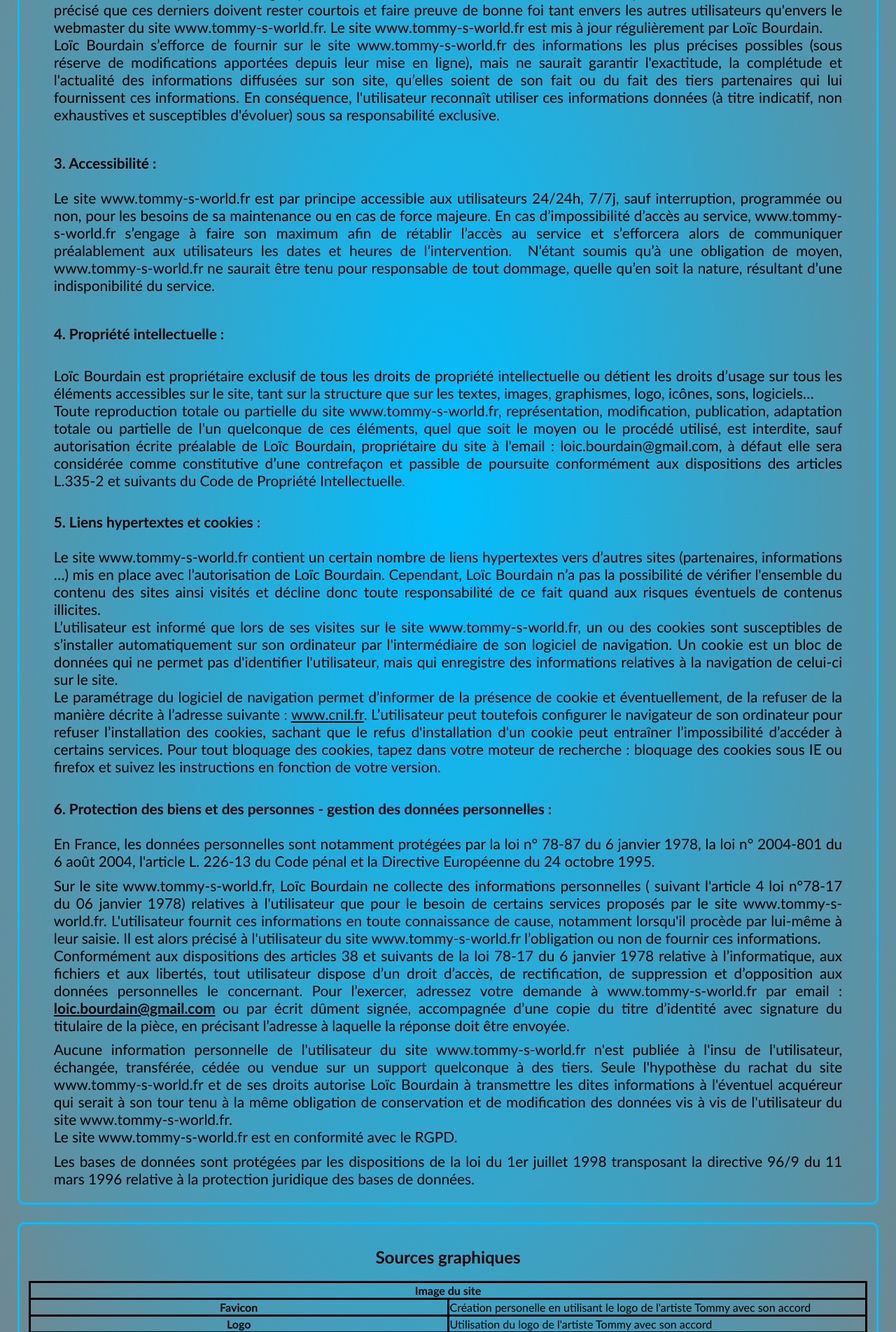
After one commit to tommysworld/site_test, a PHP site: page /mention-legale.php in a window 1280 px wide. The commit adds this page. Shown: the part 976-2880 px from the top of the page at 70% size. Run offline with PHP 8.4, Linux system fonts and the light colour scheme.

Commit message:
Modification des éléments
Modification de certaines pages après le rassemblement du 25/05/19

```diff
--- a/contact.php
+++ b/contact.php
@@ -119,5 +119,6 @@
     ?>
     <script src="js/formulaire.js"></script>
     <script src="js/fonction.js"></script>
+    <script src="https://maps.googleapis.com/maps/api/js?key=AIzaSyC5Jb8w4obBNXpcAVG7MnbE2qn5Klaua-M&callback=initialiseMap"></script>
 	</body>
 </html>
--- a/inc/footer.inc.php
+++ b/inc/footer.inc.php
@@ -1,3 +1,3 @@
 <footer>
-  <p>Copyright Bourdain Loïc, Rondet Elodie et Tommy - <a href="mention-legale.html">Mentions légales</a></p>
+  <p>Copyright Bourdain Loïc, Rondet Elodie et Tommy - <a href="mention-legale.php">Mentions légales</a></p>
 </footer>
--- /dev/null
+++ b/mention-legale.php
@@ -0,0 +1,232 @@
+<!DOCTYPE html>
+
+<html lang='fr'>
+	<head>
+		<meta charset="UTF-8"/>
+		<title>Tommy's World - Mentions legales</title>
+		<link href="css/style.css" rel ="stylesheet" type="text/css" />
+    <link href="css/placement.css" rel ="stylesheet" type="text/css" />
+    <link href="css/responsive.css" rel ="stylesheet" type="text/css" />
+    <link href="css/image.css" rel ="stylesheet" type="text/css" />
+		<link href="https://fonts.googleapis.com/css?family=Indie+Flower" rel="stylesheet" type='text/css'>
+		<link rel="icon" type="image/png" href="img/logo-artiste-favicon.png" />
+		<meta name="viewport" content="width=device-width" />
+	</head>
+	<body>
+		<header>
+			<div class="banniere">
+				<a href="index.html" class="logo"><img class="logo" src="img/logo-artiste.png" title="Retour à la page d'accueil" alt="Logo de l'artiste"/></a>
+				<h1 class="banniere">Tommy's World, un nouveau monde de tatouage</h1>
+				<form action="connexion.php">
+				  <input type="submit" value="Connexion" id="connexion">
+				</form>
+			</div>
+		</header>
+    <div class="responsive">
+      <?php
+        include "inc/menu.inc.php"
+      ?>
+      <div class="articles">
+        <article>
+          <p style="text-align:center">MENTIONS LEGALES :</p>
+
+          <p style="text-align:justify">Conformément aux dispositions des articles 6-III et 19 de la Loi n° 2004-575 du 21 juin 2004 pour la Confiance dans l'économie numérique, dite L.C.E.N., nous portons à la connaissance des utilisateurs et visiteurs du site : <a href="http://www.tommy-s-world.fr" target="_blank">www.tommy-s-world.fr</a> les informations suivantes :</p>
+
+          <p style="text-align:justify"><strong>1. Informations légales :</strong></p>
+
+          <p style="text-align:justify">Statut du propriétaire : <strong>particulier</strong><br />
+          Le Propriétaire est : <strong>Loïc Bourdain</strong><br />
+          Adresse postale du propriétaire : <strong>5 Place Louis Armand 45000 Orléans</strong><br />
+           <br />
+          Le Créateur du site est : <strong>Loïc Bourdain</strong><br />
+          Le Responsable de la  publication est : <strong>Loïc Bourdain</strong><br />
+          Contacter le responsable de la publication : <strong>loic.bourdain@gmail.com</strong><br />
+          Le responsable de la publication est une<strong> personne physique</strong><br />
+          <br />
+          Le Webmaster est  : <strong>Loïc Bourdain</strong><br />
+          Contacter le Webmaster :  <strong><a href="mailto:loic.bourdain@gmail.com?subject=Contact a partir des mentions légales via le site www.tommy-s-world.fr">loic.bourdain@gmail.com</a></strong><br />
+          L’hebergeur du site est : <strong>Loïc Bourdain 5 Place Louis Armand 45000 Orléans</strong><br />
+          <strong><u>CREDIT :</u> </strong> Les mentions légales ont étés générées par<strong> <a href="https://www.generer-mentions-legales.com/generateur-mentions-legales.html" target="_blank">générateur de mentions legales</a></strong><br />
+          Personnalisez votre <strong><a href="http://www.panneau-a-vendre.com/boutique/produits.php">Panneau à vendre</a></strong></p>
+
+          <p style="text-align:justify"> </p>
+
+          <p style="text-align:justify"><strong>2. Présentation et principe :</strong></p>
+
+          <p style="text-align:justify">Est désigné ci-après : <strong>Utilisateur</strong>, tout internaute se connectant et utilisant le site susnommé : <a href="http://www.tommy-s-world.fr" target="_blank">www.tommy-s-world.fr</a>.<br />
+          Le site <strong>www.tommy-s-world.fr</strong><strong> </strong>regroupe un ensemble de services, dans l'état,  mis à la disposition des utilisateurs. Il est ici précisé que ces derniers doivent rester courtois et faire preuve de bonne foi tant envers les autres utilisateurs qu'envers le webmaster du site www.tommy-s-world.fr. Le site www.tommy-s-world.fr est mis à jour régulièrement par Loïc Bourdain.<br />
+          Loïc Bourdain s’efforce de fournir sur le site www.tommy-s-world.fr des informations les plus précises possibles (sous réserve de modifications apportées depuis leur mise en ligne), mais ne saurait garantir l'exactitude, la complétude et l'actualité des informations diffusées sur son site, qu’elles soient de son fait ou du fait des tiers partenaires qui lui fournissent ces informations. En conséquence, l'utilisateur reconnaît utiliser ces informations données (à titre indicatif, non exhaustives et susceptibles d'évoluer) sous sa responsabilité exclusive.</p>
+
+          <p style="text-align:justify"> </p>
+
+          <p style="text-align:justify"><strong>3. Accessibilité :</strong><br />
+          <br />
+          Le site www.tommy-s-world.fr est par principe accessible aux utilisateurs 24/24h, 7/7j, sauf interruption, programmée ou non, pour les besoins de sa maintenance ou en cas de force majeure. En cas d’impossibilité d’accès au service, www.tommy-s-world.fr s’engage à faire son maximum afin de rétablir l’accès au service et s’efforcera alors de communiquer préalablement aux utilisateurs les dates et heures de l’intervention.  N’étant soumis qu’à une obligation de moyen, www.tommy-s-world.fr ne saurait être tenu pour responsable de tout dommage, quelle qu’en soit la nature, résultant d’une indisponibilité du service.</p>
+
+          <p style="text-align:justify"> </p>
+
+          <p style="text-align:justify"><strong>4. Propriété intellectuelle :</strong></p>
+
+          <p style="text-align:justify"><br />
+          Loïc Bourdain est propriétaire exclusif de tous les droits de propriété intellectuelle ou détient les droits d’usage sur tous les éléments accessibles sur le site, tant sur la structure que sur les textes, images, graphismes, logo, icônes, sons, logiciels…<br />
+          Toute reproduction totale ou partielle du site www.tommy-s-world.fr, représentation, modification, publication, adaptation totale ou partielle de l'un quelconque de ces éléments, quel que soit le moyen ou le procédé utilisé, est interdite, sauf autorisation écrite préalable de Loïc Bourdain, propriétaire du site à l'email : loic.bourdain@gmail.com, à défaut elle sera considérée comme constitutive d’une contrefaçon et passible de poursuite conformément aux dispositions des articles L.335-2 et suivants du Code de Propriété Intellectuelle.</p>
+
+          <p style="text-align:justify"><br />
+          <strong>5. Liens hypertextes et cookies :</strong><br />
+          <br />
+          Le site www.tommy-s-world.fr contient un certain nombre de liens hypertextes vers d’autres sites (partenaires, informations …) mis en place avec l’autorisation de Loïc Bourdain. Cependant, Loïc Bourdain n’a pas la possibilité de vérifier l'ensemble du contenu des sites ainsi visités et décline donc toute responsabilité de ce fait quand aux risques éventuels de contenus illicites.<br />
+          L’utilisateur est informé que lors de ses visites sur le site www.tommy-s-world.fr, un ou des cookies sont susceptibles de s’installer automatiquement sur son ordinateur par l'intermédiaire de son logiciel de navigation. Un cookie est un bloc de données qui ne permet pas d'identifier l'utilisateur, mais qui enregistre des informations relatives à la navigation de celui-ci sur le site. <br />
+          Le paramétrage du logiciel de navigation permet d’informer de la présence de cookie et éventuellement, de la refuser de la manière décrite à l’adresse suivante : <a href="http://www.cnil.fr">www.cnil.fr</a>. L’utilisateur peut toutefois configurer le navigateur de son ordinateur pour refuser l’installation des cookies, sachant que le refus d'installation d'un cookie peut entraîner l’impossibilité d’accéder à certains services. Pour tout bloquage des cookies, tapez dans votre moteur de recherche : bloquage des cookies sous IE ou firefox et suivez les instructions en fonction de votre version.</p>
+
+          <p style="text-align:justify"><br />
+          <strong>6. Protection des biens et des personnes - gestion des données personnelles :</strong><br />
+          <br />
+          En France, les données personnelles sont notamment protégées par la loi n° 78-87 du 6 janvier 1978, la loi n° 2004-801 du 6 août 2004, l'article L. 226-13 du Code pénal et la Directive Européenne du 24 octobre 1995.</p>
+
+          <p style="text-align:justify">Sur le site www.tommy-s-world.fr, Loïc Bourdain ne collecte des informations personnelles ( suivant l'article 4 loi n°78-17 du 06 janvier 1978) relatives à l'utilisateur que pour le besoin de certains services proposés par le site www.tommy-s-world.fr. L'utilisateur fournit ces informations en toute connaissance de cause, notamment lorsqu'il procède par lui-même à leur saisie. Il est alors précisé à l'utilisateur du site www.tommy-s-world.fr l’obligation ou non de fournir ces informations.<br />
+          Conformément aux dispositions des articles 38 et suivants de la loi 78-17 du 6 janvier 1978 relative à l’informatique, aux fichiers et aux libertés, tout utilisateur dispose d’un droit d’accès, de rectification, de suppression et d’opposition aux données personnelles le concernant. Pour l’exercer, adressez votre demande à www.tommy-s-world.fr par email : <strong><a href="mailto:loic.bourdain@gmail.com?subject=Contact à partir des mentions légales via le site www.tommy-s-world.fr">loic.bourdain@gmail.com</a></strong> ou par écrit dûment signée, accompagnée d’une copie du titre d’identité avec signature du titulaire de la pièce, en précisant l’adresse à laquelle la réponse doit être envoyée.</p>
+
+          <p style="text-align:justify">Aucune information personnelle de l'utilisateur du site www.tommy-s-world.fr n'est publiée à l'insu de l'utilisateur, échangée, transférée, cédée ou vendue sur un support quelconque à des tiers. Seule l'hypothèse du rachat du site www.tommy-s-world.fr et de ses droits autorise Loïc Bourdain à transmettre les dites informations à l'éventuel acquéreur qui serait à son tour tenu à la même obligation de conservation et de modification des données vis à vis de l'utilisateur du site www.tommy-s-world.fr.<br />
+          Le site www.tommy-s-world.fr est en conformité avec le RGPD.</p>
+
+          <p style="text-align:justify">Les bases de données sont protégées par les dispositions de la loi du 1er juillet 1998 transposant la directive 96/9 du 11 mars 1996 relative à la protection juridique des bases de données.</p>
+        </article>
+        <article>
+          <h2>Sources graphiques</h2>
+          <table>
+            <tr>
+              <th colspan=2>
+                Image du site
+              </th>
+            </tr>
+            <tr>
+              <th>
+                Favicon
+              </th>
+              <td>
+                Création personelle en utilisant le logo de l'artiste Tommy avec son accord
+              </td>
+            </tr>
+            <tr>
+              <th>
+                Logo
+              </th>
+              <td>
+                Utilisation du logo de l'artiste Tommy avec son accord
+              </td>
+            </tr>
+            <tr>
+              <th colspan=2>
+                Page Accueil
+              </th>
+            </tr>
+            <tr>
+              <th>
+                Banniére 1 aquarelle
+              </th>
+              <td>
+                Création personelle en utilisant le logo de l'artiste Tommy et un croquis de l'artiste avec son accord
+              </td>
+            </tr>
+            <tr>
+              <th>
+                Banniére 2 noir et blanc
+              </th>
+              <td>
+                Création personelle en utilisant le logo de l'artiste Tommy et un croquis de l'artiste avec son accord
+              </td>
+            </tr>
+            <tr>
+              <th colspan=2>
+                Page Noir et Blanc
+              </th>
+            </tr>
+            <tr>
+              <th>
+                Tatouages de serpent avec lycoris
+              </th>
+              <td>
+                Photo effetuée par l'artiste Tommy et diffusée avec son accord
+              </td>
+            </tr>
+            <tr>
+              <th>
+                Tatouage d'un croissant fleuri
+              </th>
+              <td>
+                Photo effetuée par l'artiste Tommy et diffusée avec son accord
+              </td>
+            </tr>
+            <tr>
+              <th colspan=2>
+                Page Aquarelle
+              </th>
+            </tr>
+            <tr>
+              <th>
+                Tatouage de fleur bleue
+              </th>
+              <td>
+                Photo effetuée par l'artiste Tommy et diffusée avec son accord
+              </td>
+            </tr>
+            <tr>
+              <th>
+                Tatouage de mandala
+              </th>
+              <td>
+                Photo effetuée par l'artiste Tommy et diffusée avec son accord
+              </td>
+            </tr>
+            <tr>
+              <th colspan=2>
+                Page Flash
+              </th>
+            </tr>
+            <tr>
+              <th>
+                Tatouage de fleur
+              </th>
+              <td>
+                Photo effetuée par l'artiste Tommy et diffusée avec son accord
+              </td>
+            </tr>
+            <tr>
+              <th>
+                Tatouage d'un flash Harry Potter
+              </th>
+              <td>
+                Photo effetuée par l'artiste Tommy et diffusée avec son accord
+              </td>
+            </tr>
+            <tr>
+              <th colspan=2>
+                Page Croquis
+              </th>
+            </tr>
+            <tr>
+              <th>
+                Croquis d'un flash avec une femme et un oiseau
+              </th>
+              <td>
+                Photo effetuée par l'artiste Tommy et diffusée avec son accord
+              </td>
+            </tr>
+            <tr>
+              <th>
+                Croquis de multiples flashs
+              </th>
+              <td>
+                Photo effetuée par l'artiste Tommy et diffusée avec son accord
+              </td>
+            </tr>
+          </table>
+        </article>
+      </div>
+    </div>
+    <?php
+      include "inc/footer.inc.php"
+    ?>
+    <script src="js/fonction.js"></script>
+	</body>
+</html>
--- a/robots.txt
+++ b/robots.txt
@@ -4,6 +4,11 @@ Disallow: inc
 Disallow: js
 Disallow: connexion.php
 Disallow: message.php
+Disallow: message2.php
+Disallow: mention_legale.php
+Disallow: backoffice.php
+Disallow: articlemodif.php
+
 Allow: /*.css?*
 
 Sitemap : https://tommy-s-world.000webhostapp.com/sitemap.xml
```
Also changed, not shown: sitemap.xml (+54 -23 lines), 1 other file.
